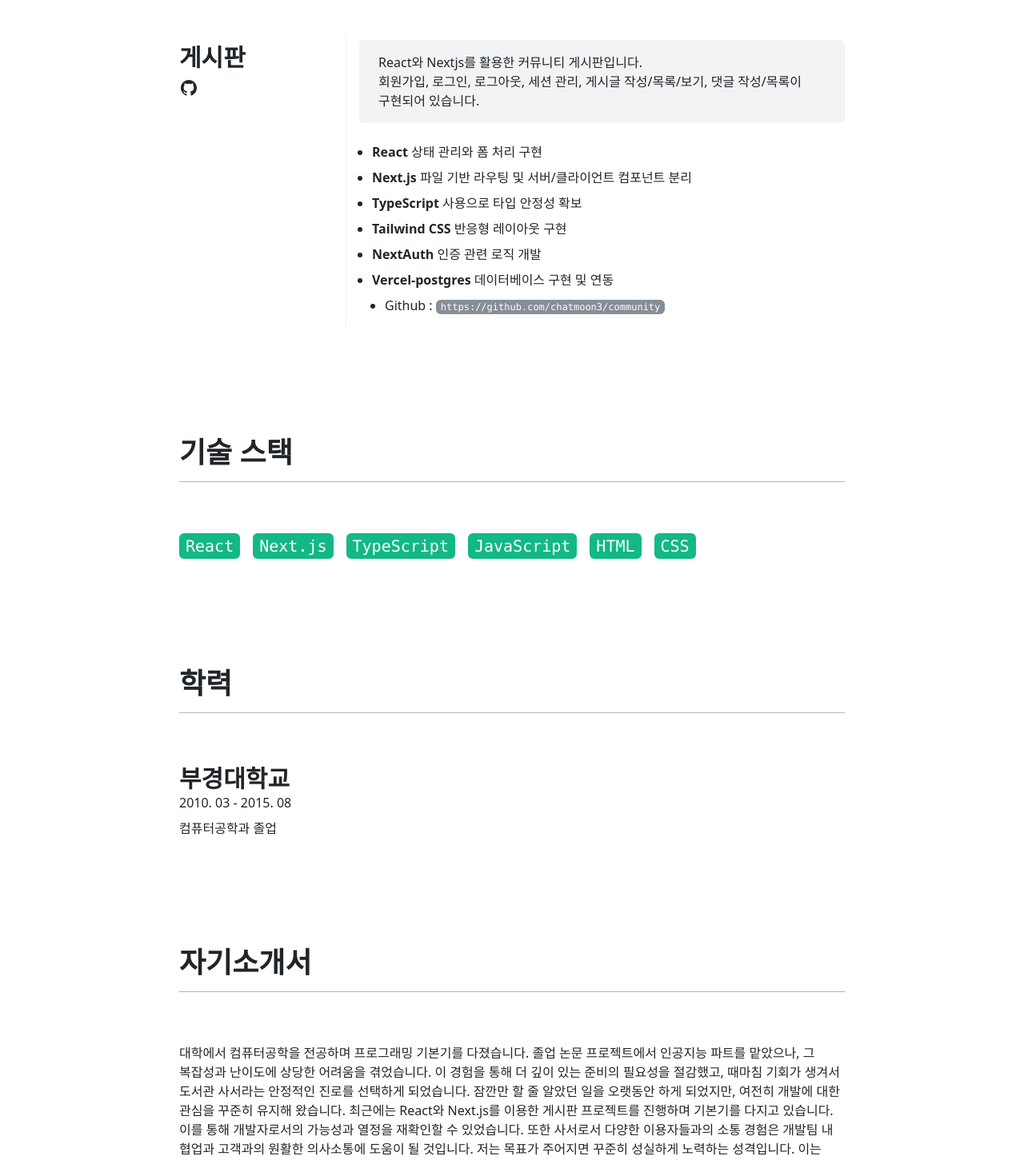
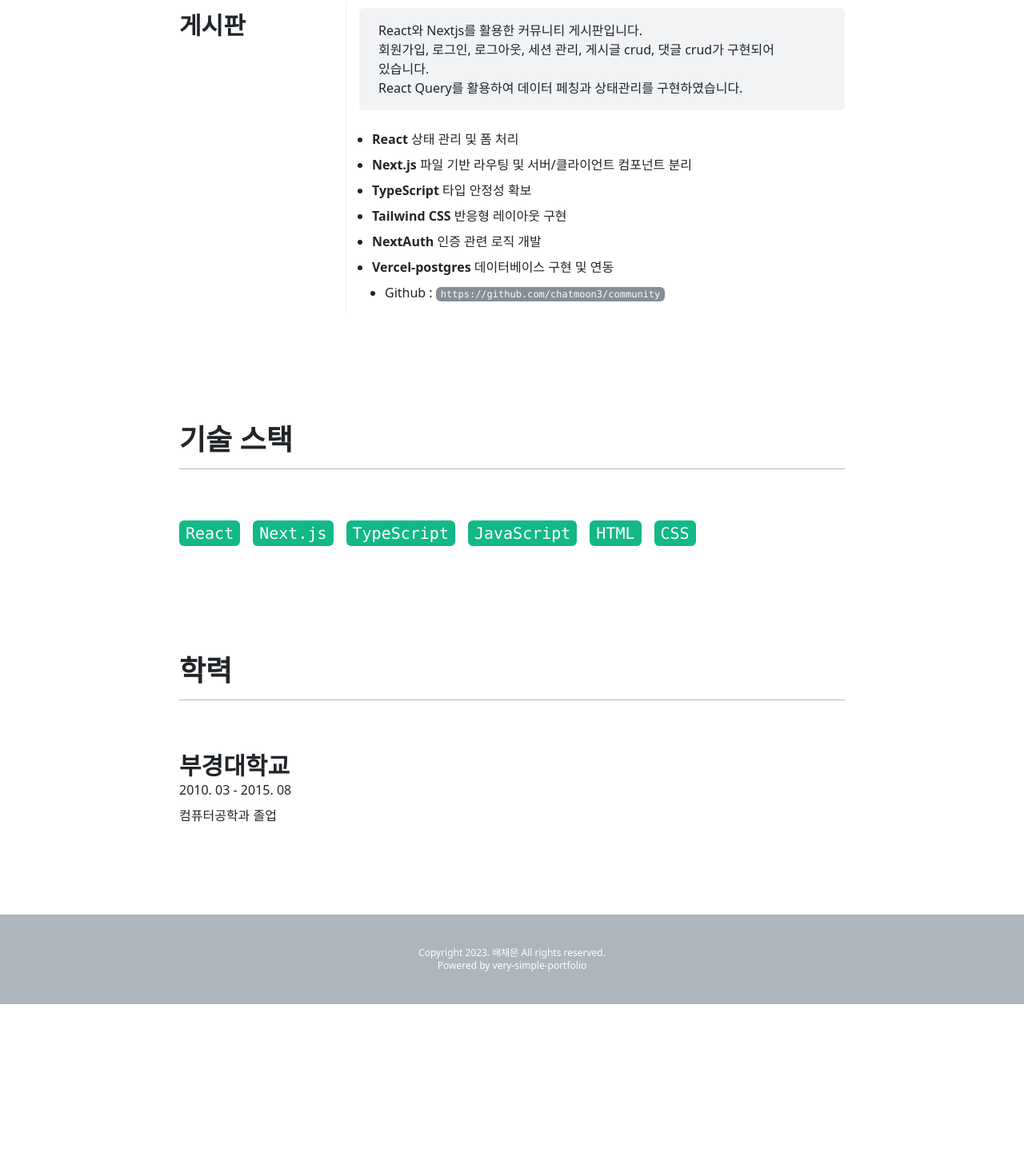
Before and after one commit to chaemoonbae/chaemoonbae.github.io, a Next.js app: page / in a window 1280 px wide. Shown: the part 614-2065 px from the top of the page at 80% size. After the commit the page ends 1870 px from the top, so only its background shows below. Built offline with nearby package versions, Linux system fonts and the light colour scheme.

Commit message:
24.07.11

```diff
--- a/data.json
+++ b/data.json
@@ -35,7 +35,7 @@
     {
       "id": 1,
       "name": "게시판",
-      "description": "React와 Nextjs를 활용한 커뮤니티 게시판입니다.\n회원가입, 로그인, 로그아웃, 세션 관리, 게시글 작성/목록/보기, 댓글 작성/목록이 구현되어 있습니다.",
+      "description": "React와 Nextjs를 활용한 커뮤니티 게시판입니다.\n회원가입, 로그인, 로그아웃, 세션 관리, 게시글 crud, 댓글 crud가 구현되어 있습니다.\nReact Query를 활용하여 데이터 페칭과 상태관리를 구현하였습니다.",
       "webUrl": "",
       "repoUrl": "https://github.com/chatmoon3/community",
       "isTeam": false,
@@ -78,7 +78,7 @@
   "award": [
     {
       "id": 0,
-      "name": "대학에서 컴퓨터공학을 전공하며 프로그래밍 기본기를 다졌습니다. 졸업 논문 프로젝트에서 인공지능 파트를 맡았으나, 그 복잡성과 난이도에 상당한 어려움을 겪었습니다. 이 경험을 통해 더 깊이 있는 준비의 필요성을 절감했고, 때마침 기회가 생겨서 도서관 사서라는 안정적인 진로를 선택하게 되었습니다. 잠깐만 할 줄 알았던 일을 오랫동안 하게 되었지만, 여전히 개발에 대한 관심을 꾸준히 유지해 왔습니다. 최근에는 React와 Next.js를 이용한 게시판 프로젝트를 진행하며 기본기를 다지고 있습니다. 이를 통해 개발자로서의 가능성과 열정을 재확인할 수 있었습니다. 또한 사서로서 다양한 이용자들과의 소통 경험은 개발팀 내 협업과 고객과의 원활한 의사소통에 도움이 될 것입니다. 저는 목표가 주어지면 꾸준히 성실하게 노력하는 성격입니다. 이는 새로운 기술을 습득하고 프로젝트를 완성하는 데 강점이 될 것입니다. 다만, 명확한 목표가 없을 때는 현실에 안주하는 경향이 있다는 점을 인지하고 있습니다. 이를 극복하기 위해 지속해서 새로운 도전 과제를 설정하고 자기 성장에 힘쓰고 있습니다."
+      "name": ""
     }
   ]
 }
--- a/public/markdown/information/introduce.md
+++ b/public/markdown/information/introduce.md
@@ -1,3 +1,2 @@
 - React와 Next.js를 중심으로 프론트엔드 개발 실력을 쌓아가고 있습니다.
 - 프론트엔드 개발 경험을 통해 성장하는 개발자가 되고 싶습니다.
-  - 이력서에 자기소개서가 누락되어 하단에 추가했습니다. 양해 부탁드립니다.
--- a/public/markdown/project/1.md
+++ b/public/markdown/project/1.md
@@ -1,6 +1,6 @@
-- **React** 상태 관리와 폼 처리 구현
+- **React** 상태 관리 및 폼 처리
 - **Next.js** 파일 기반 라우팅 및 서버/클라이언트 컴포넌트 분리
-- **TypeScript** 사용으로 타입 안정성 확보
+- **TypeScript** 타입 안정성 확보
 - **Tailwind CSS** 반응형 레이아웃 구현
 - **NextAuth** 인증 관련 로직 개발
 - **Vercel-postgres** 데이터베이스 구현 및 연동
--- a/src/components/Project/ProjectItem.tsx
+++ b/src/components/Project/ProjectItem.tsx
@@ -36,7 +36,7 @@
                 <span>{`${period[0]} - ${period[1]}`}</span>
               </div> */}
             </div>
-            <Links repoUrl={repoUrl} webUrl={webUrl} />
+            {/* <Links repoUrl={repoUrl} webUrl={webUrl} /> */}
           </div>
         </div>
       </div>
--- a/src/pages/index.tsx
+++ b/src/pages/index.tsx
@@ -24,7 +24,7 @@
   // activity,
   education,
   certificate,
-  award,
+  // award,
 }) => {
   return (
     <>
@@ -37,7 +37,7 @@
         {/* <Activity activity={activity} /> */}
         <Certificate certificate={certificate} />
         <Education education={education} />
-        <Award award={award} />
+        {/* <Award award={award} /> */}
       </Layout>
       <Footer contact={information.contact} name={information.name} />
     </>
```
